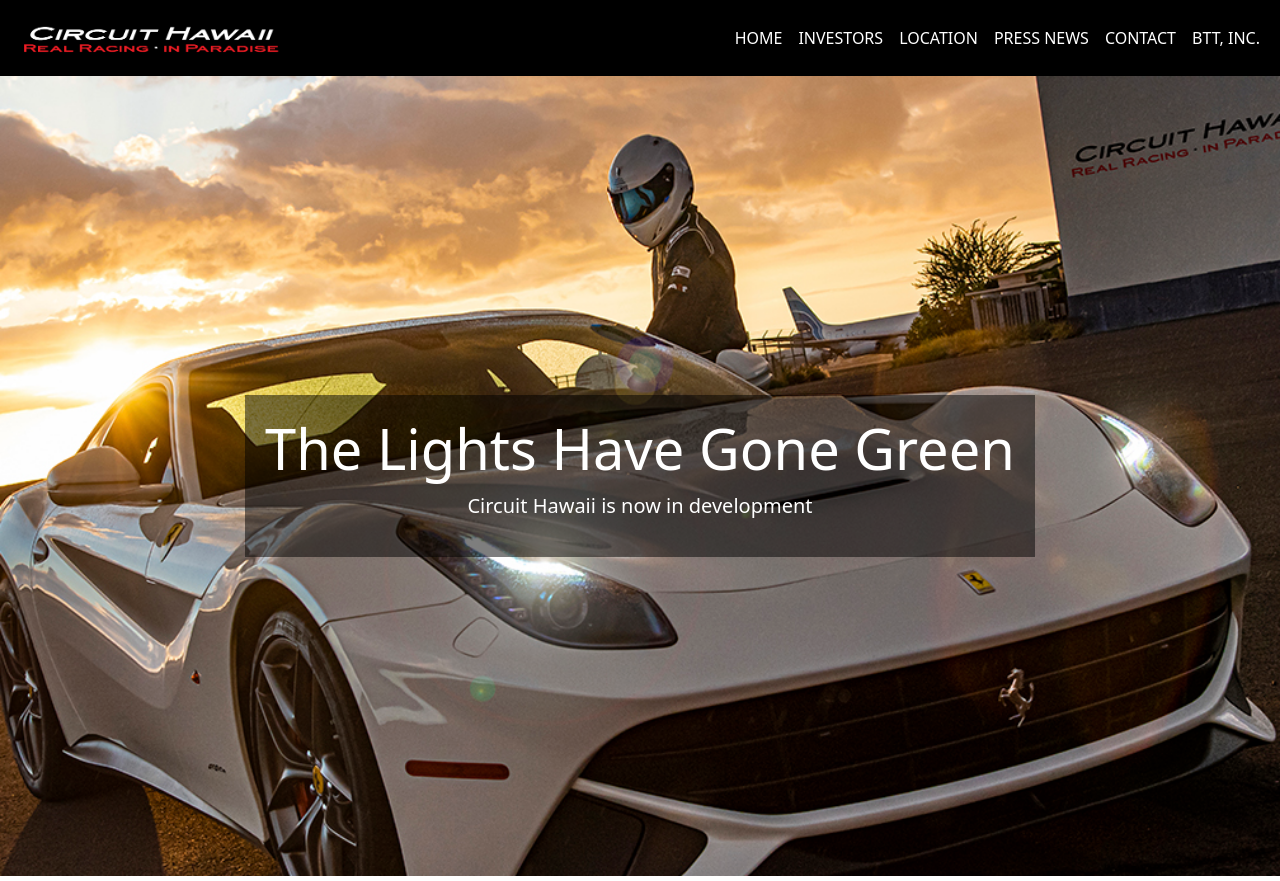
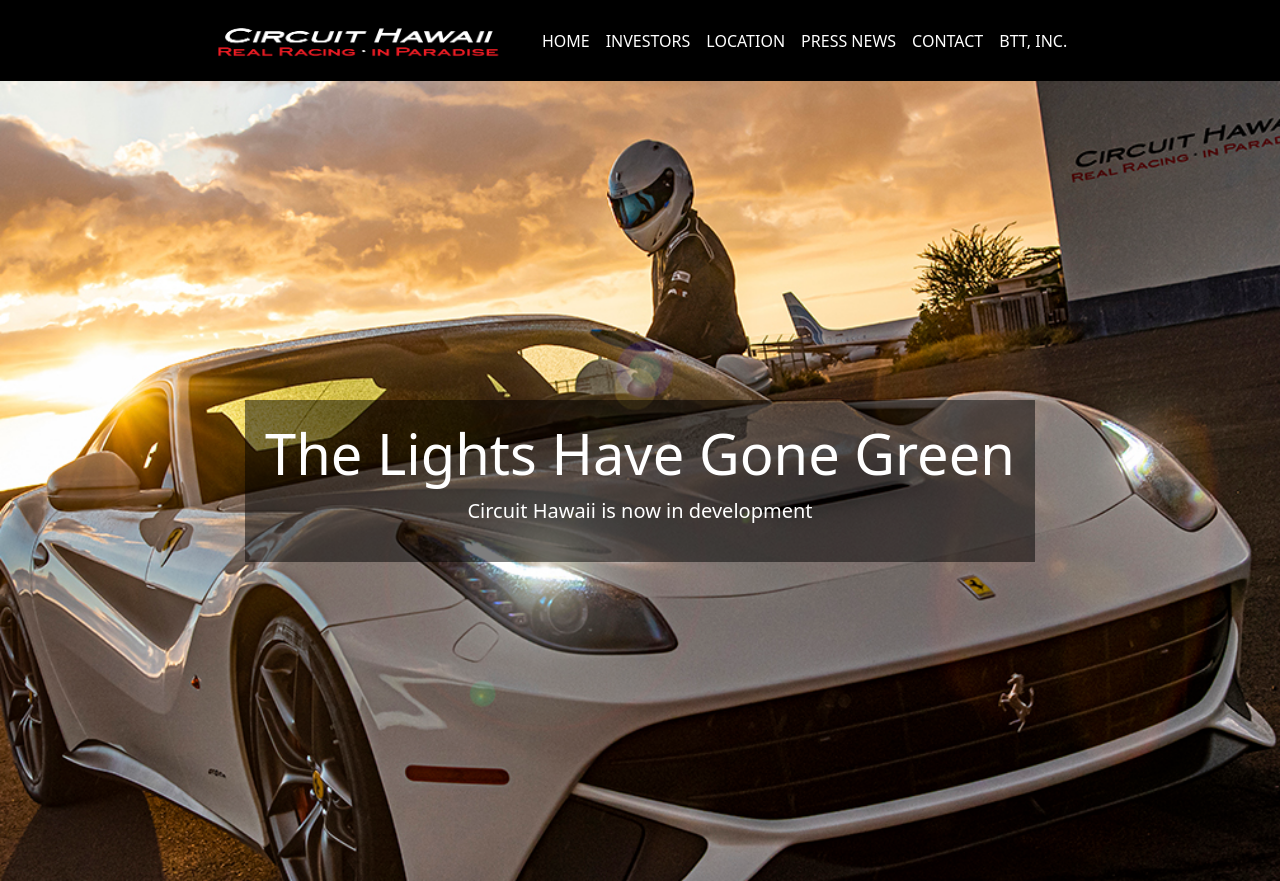
Before and after one commit to nwarias003/circuithawaii, a plain HTML site: page index.html in a window 1280 px wide. Drawn offline with nearby package versions, Linux system fonts and the light colour scheme.

Commit message:
Do not finish this

```diff
--- a/index.html
+++ b/index.html
@@ -10,17 +10,15 @@
 </head>
 <body>
     <div class="container-fluid p-0">
-        <!-- Navbar Section -->
+
         <nav class="navbar navbar-expand-md navbar-black bg-black">
-          <div class="container-fluid">
+          <div class="container-fluid justify-content-center">
             <a class="navbar-brand d-flex align-items-center" href="#">
-              <img src="circuit_hawaii_logo.png" alt="Circuit Hawaii Logo" height="50" class="me-2">
+              <img src="circuit_hawaii_logo.png" alt="Circuit Hawaii Logo" height="55" class="me-2">
 
             </a>
-            <button class="navbar-toggler" type="button" data-bs-toggle="collapse" data-bs-target="#navbarNav" aria-controls="navbarNav" aria-expanded="false" aria-label="Toggle navigation">
-              <span class="navbar-toggler-icon"></span>
-            </button>
-            <div class="collapse navbar-collapse" id="navbarNav">
+
+            <div class="d-flex justify-content-center" id="navbarNav">
               <ul class="navbar-nav ms-auto">
                 <li class="nav-item"><a class="nav-link text-uppercase" href="#" style="color: white;">Home</a></li>
                 <li class="nav-item"><a class="nav-link text-uppercase" href="#" style="color: white;">Investors</a></li>
@@ -34,7 +32,7 @@
           </div>
         </nav>
 
-        <!-- Hero Section with Image Background -->
+
         <div class="d-flex justify-content-center align-items-center" style="background-image: url('ch_FB_SEO.jpg'); background-size: cover; background-position: center; min-height: 100vh; position: relative;">
           <div class="text-center text-white" style="background-color: rgba(0, 0, 0, 0.5); padding: 20px;">
             <h1 class="display-4">The Lights Have Gone Green</h1>
--- a/style.css
+++ b/style.css
@@ -0,0 +1,27 @@
+.nav-link {
+    position: relative;
+    color: white;
+    transition: color 0.3s;
+  }
+
+  .nav-link::after {
+    content: '';
+    position: absolute;
+    left: 0;
+    bottom: -5px;
+    width: 100%;
+    height: 2px;
+    background-color: white;
+    transform: scaleX(0);
+    transform-origin: bottom right;
+    transition: transform 0.3s ease-out;
+  }
+
+  .nav-link:hover::after {
+    transform: scaleX(1);
+    transform-origin: bottom left;
+  }
+
+  .nav-link:hover {
+    color: white; /* Keeps the text color white on hover */
+  }
```
